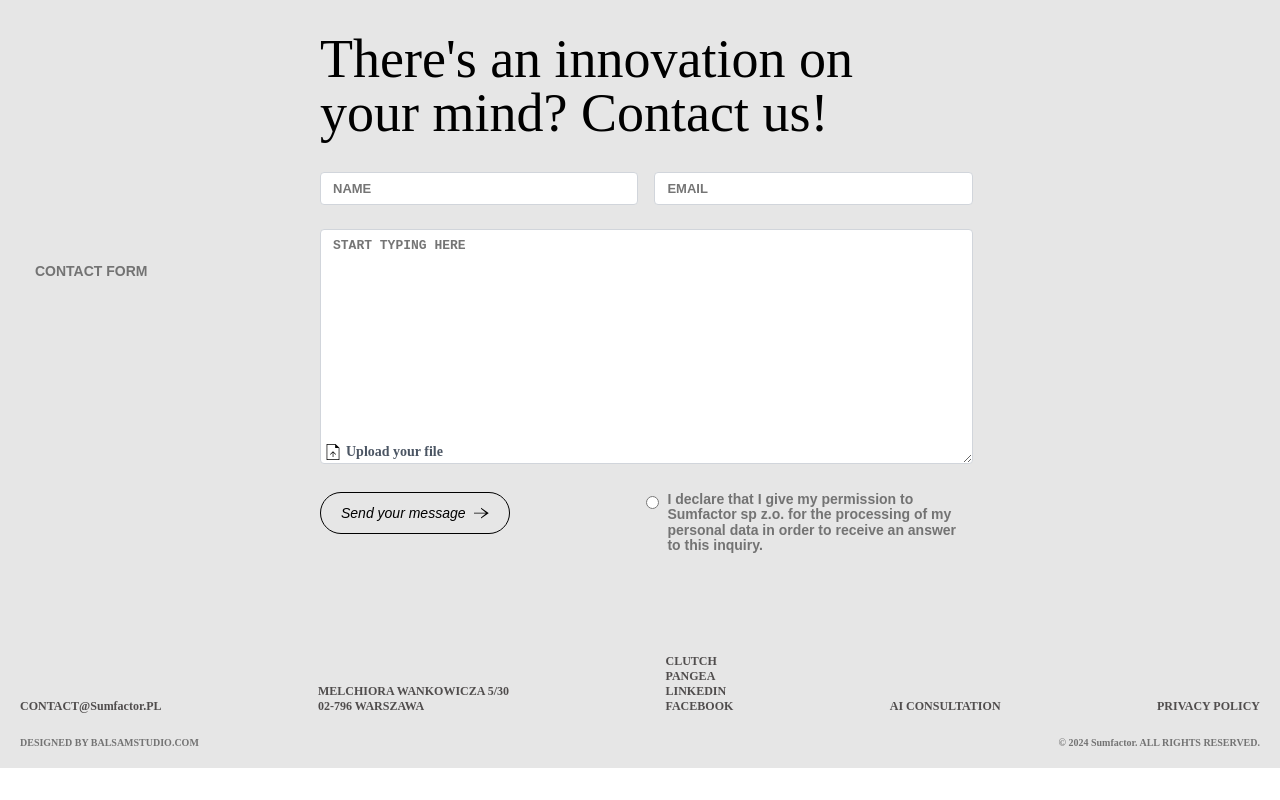
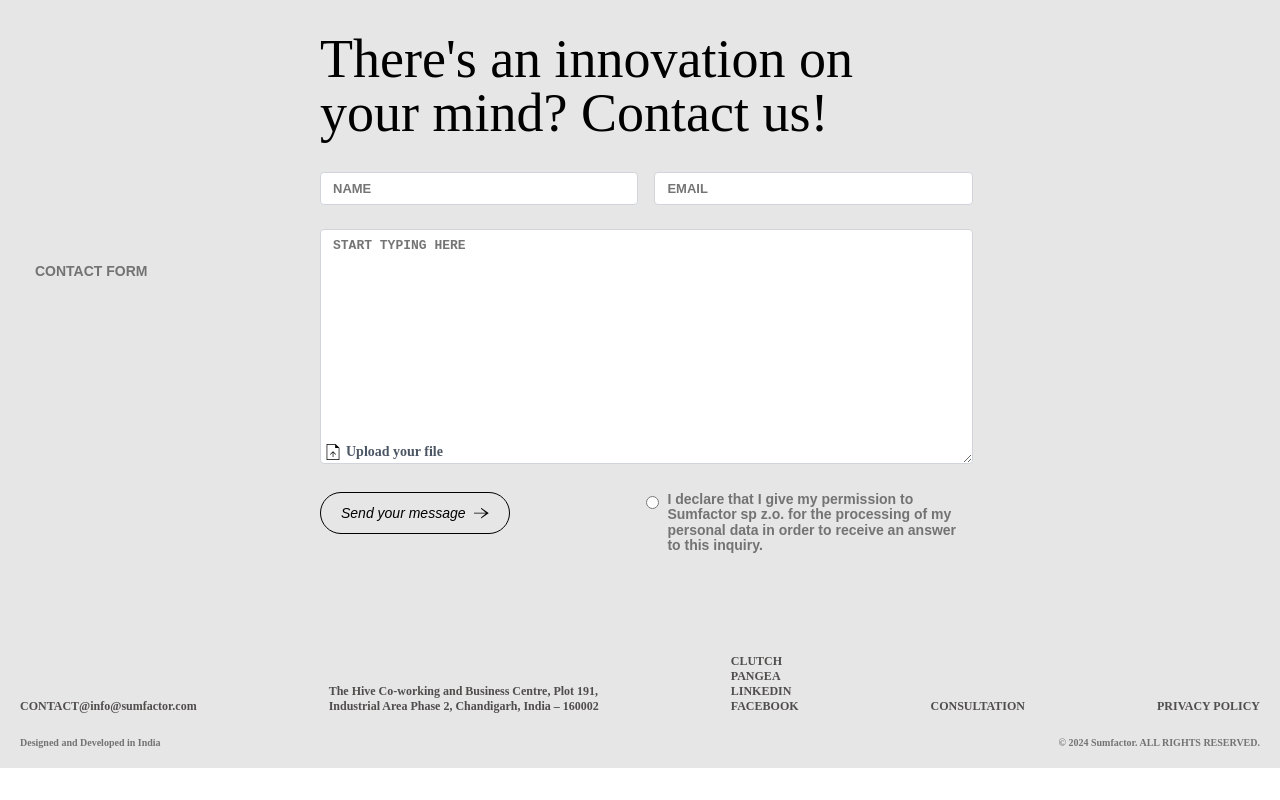
Before and after one commit to Shubham-SumFactor/project-sparkbit, a Next.js app: page /components/contactUs/ContactUs in a window 1280 px wide. Built offline with nearby package versions, Linux system fonts and the light colour scheme.

Commit message:
text error fixed and contact details updated

```diff
--- a/pages/caseStudies.tsx
+++ b/pages/caseStudies.tsx
@@ -90,7 +90,7 @@ const CaseStudies = () => {
 
                 <AutomatedAssessment
                     sideHeading="Mobile Application"
-                    title="Labiner mobile application "
+                    title="Labnear mobile application "
                     description="Bringing Labnear's innovative vision to life through a fully functional iOS app."
                     readMoreLink="/caseStudies"
                     graphImage="/sumfactor/labNear.png"
--- a/pages/components/contactUs/ContactUs.tsx
+++ b/pages/components/contactUs/ContactUs.tsx
@@ -48,7 +48,7 @@ export default function ContactUs() {
                                 value={formData.name}
                                 onChange={handleChange}
                                 className={styles.input}
-                                // required
+                            // required
                             />
                             <input
                                 type="email"
@@ -57,7 +57,7 @@ export default function ContactUs() {
                                 value={formData.email}
                                 onChange={handleChange}
                                 className={styles.input}
-                                // required
+                            // required
                             />
                         </div>
 
@@ -69,7 +69,7 @@ export default function ContactUs() {
                                 onChange={handleChange}
                                 rows={13}
                                 className={styles.textarea}
-                                // required
+                            // required
                             ></textarea>
                             <label htmlFor="file-input" className={styles.fileLabel}>
                                 <img src="/uploadIcon.svg" alt="Upload" className={styles.uploadIcon} />
@@ -95,7 +95,7 @@ export default function ContactUs() {
                                 </div>
 
                                 <button className={styles.scrollCircle} onClick={scrollToTop}>
-                                        <Image src="/leftArrowImage.svg" alt="downArrow" height={15} width={15} className={styles.scrollArrow} />
+                                    <Image src="/leftArrowImage.svg" alt="downArrow" height={15} width={15} className={styles.scrollArrow} />
                                 </button>
 
                             </div>
@@ -106,7 +106,7 @@ export default function ContactUs() {
                                     name="permission"
                                     checked={formData.permission}
                                     onChange={handleChange}
-                                    // required
+                                // required
                                 />
                                 <span className={styles.checkboxLabel}>
                                     I declare that I give my permission to Sumfactor sp z.o. for the processing of my personal data in order to receive an answer to this inquiry.
@@ -125,10 +125,12 @@ export default function ContactUs() {
 
             <footer className={styles.footer}>
                 <div className={styles.fullInfo}>
-                    <div>CONTACT@Sumfactor.PL</div>
+                    <div>CONTACT@info@sumfactor.com</div>
                     <div>
-                        MELCHIORA WANKOWICZA 5/30<br />
-                        02-796 WARSZAWA
+                        The Hive Co-working and Business Centre,
+                        Plot 191,
+                        <br />
+                        Industrial Area Phase 2, Chandigarh, India – 160002
                     </div>
                     <div>
                         CLUTCH<br />
@@ -136,11 +138,11 @@ export default function ContactUs() {
                         LINKEDIN<br />
                         FACEBOOK
                     </div>
-                    <div>AI CONSULTATION</div>
+                    <div>CONSULTATION</div>
                     <div>PRIVACY POLICY</div>
                 </div>
                 <div className={styles.mobileInfo}>
-                    <div>DESIGNED BY BALSAMSTUDIO.COM</div>
+                    <div>Designed and Developed in India</div>
                     <div>© 2024 Sumfactor. ALL RIGHTS RESERVED.</div>
                 </div>
             </footer>
--- a/pages/index.tsx
+++ b/pages/index.tsx
@@ -20,7 +20,7 @@ const caseStudies = [
     image: "/sumfactor/prevImage.jpg"
   },
   {
-    title: "Labiner mobile application",
+    title: "Labnear mobile application",
     description: "Bringing Labnear's innovative vision to life through a fully functional iOS app.",
     image: "/sumfactor/labNear.png"
   },
```
